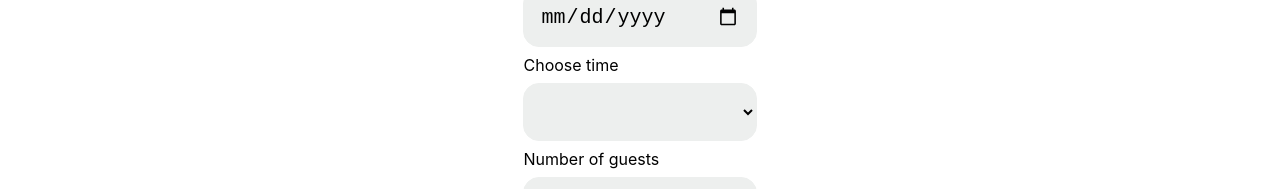
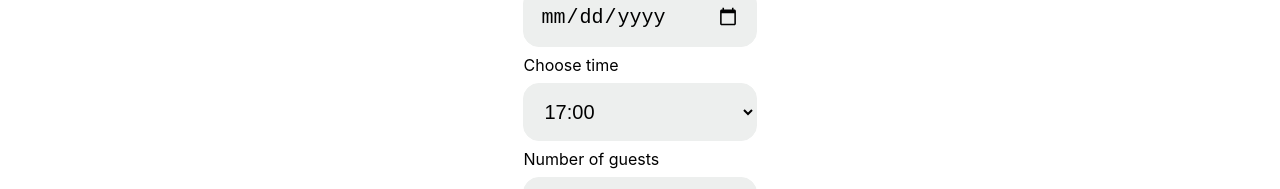
Before and after one commit to wingmatt/coursera-fe-capstone, a React (Create React App) app: page /reserve-table in a window 1280 px wide. Shown: the part 455-644 px from the top of the page. Built offline with nearby package versions, Linux system fonts and the light colour scheme.

Commit message:
Change: Reducer + API working together

```diff
--- a/src/components/BookingForm.jsx
+++ b/src/components/BookingForm.jsx
@@ -11,17 +11,15 @@ const BookingForm = ({availableTimes, dispatch, onSubmit}) => {
     },
   });
   const handleChange = (event) => {
+    if (event.target.id === "res-date") updateAvailableTimes(event.target.valueAsDate);
     setForm((prevState) => ({
       data: {
         ...prevState.data,
         [event.target.name]: event.target.value,
       },
     }));
-    if (event.target.id === "res-date") updateAvailableTimes(event.target.valueAsDate);
   };
-  const updateAvailableTimes = (newDate) => {
-    dispatch({type: "UPDATE_TIMES", payload: newDate})
-  }
+  const updateAvailableTimes = (newDate) => dispatch({type: "UPDATE_TIMES", payload: newDate})
   return (
     <form className="booking" onSubmit={(event) => onSubmit(event, form.data)} aria-label="Make a reservation">
       <h2>Reserve a Table</h2>
@@ -57,6 +55,7 @@ const BookingForm = ({availableTimes, dispatch, onSubmit}) => {
         id="occasion"
         value={form.data.occasion}
         onChange={(event) => handleChange(event)}
+        name="occasion"
       >
         <option>Birthday</option>
         <option>Anniversary</option>
--- a/src/components/Main.jsx
+++ b/src/components/Main.jsx
@@ -4,14 +4,13 @@ import Home from "../routes/Home";
 import ReserveTable from "../routes/ReserveTable";
 import { fetchAPI } from "../api/api";
 
-const initializeTimes = async () => {
-  const newTimes = await fetchAPI(new Date());
-  return newTimes;
+const initializeTimes = () => {
+  const newTimes = fetchAPI(new Date());
+  return { availableTimes: newTimes };
 };
-const updateTimes = async (state, action) => {
+const updateTimes = (state, action) => {
   if (action.type === "UPDATE_TIMES") {
-    const newTimes = await fetchAPI(action.payload);
-    console.log(newTimes)
+    const newTimes = fetchAPI(action.payload);
     return {
       ...state,
       availableTimes: newTimes,
@@ -20,13 +19,8 @@ const updateTimes = async (state, action) => {
 };
 
 const Main = () => {
-  const [state, dispatch] = useReducer(updateTimes, ["what"]);
-  useEffect(() => {
-    const fetchData = async function () {
-      return await initializeTimes();
-    };
-    fetchData();
-  }, []);
+  const [availableTimes, dispatch] = useReducer(updateTimes, initializeTimes());
+
   return (
     <main>
       <Routes>
@@ -34,7 +28,10 @@ const Main = () => {
         <Route
           path="/reserve-table"
           element={
-            <ReserveTable availableTimes={state.availableTimes} dispatch={dispatch} />
+            <ReserveTable
+              availableTimes={availableTimes.availableTimes}
+              dispatch={dispatch}
+            />
           }
         ></Route>
       </Routes>
```
Also changed, not shown: 1 other file (tests, documents, lock files or other folders).
